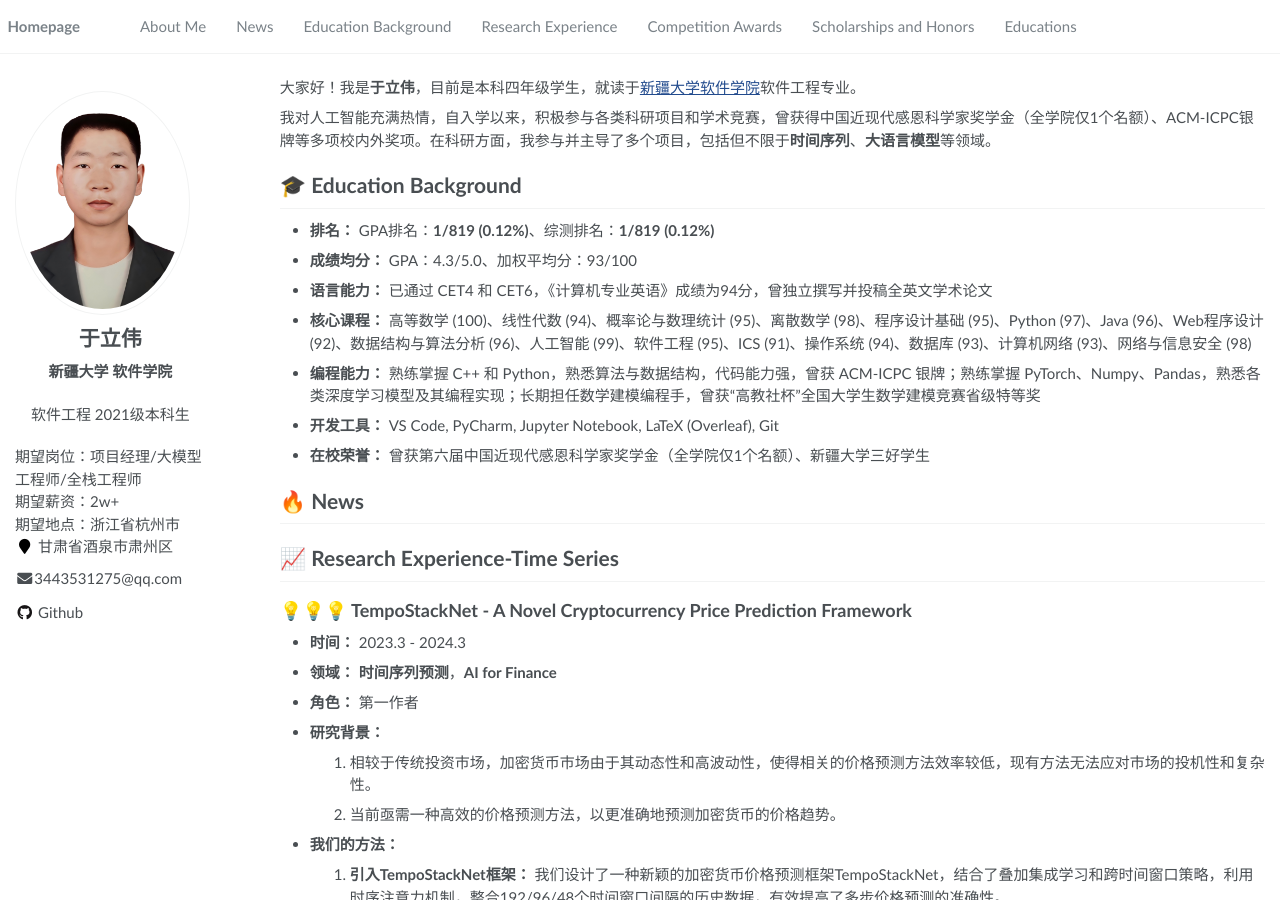
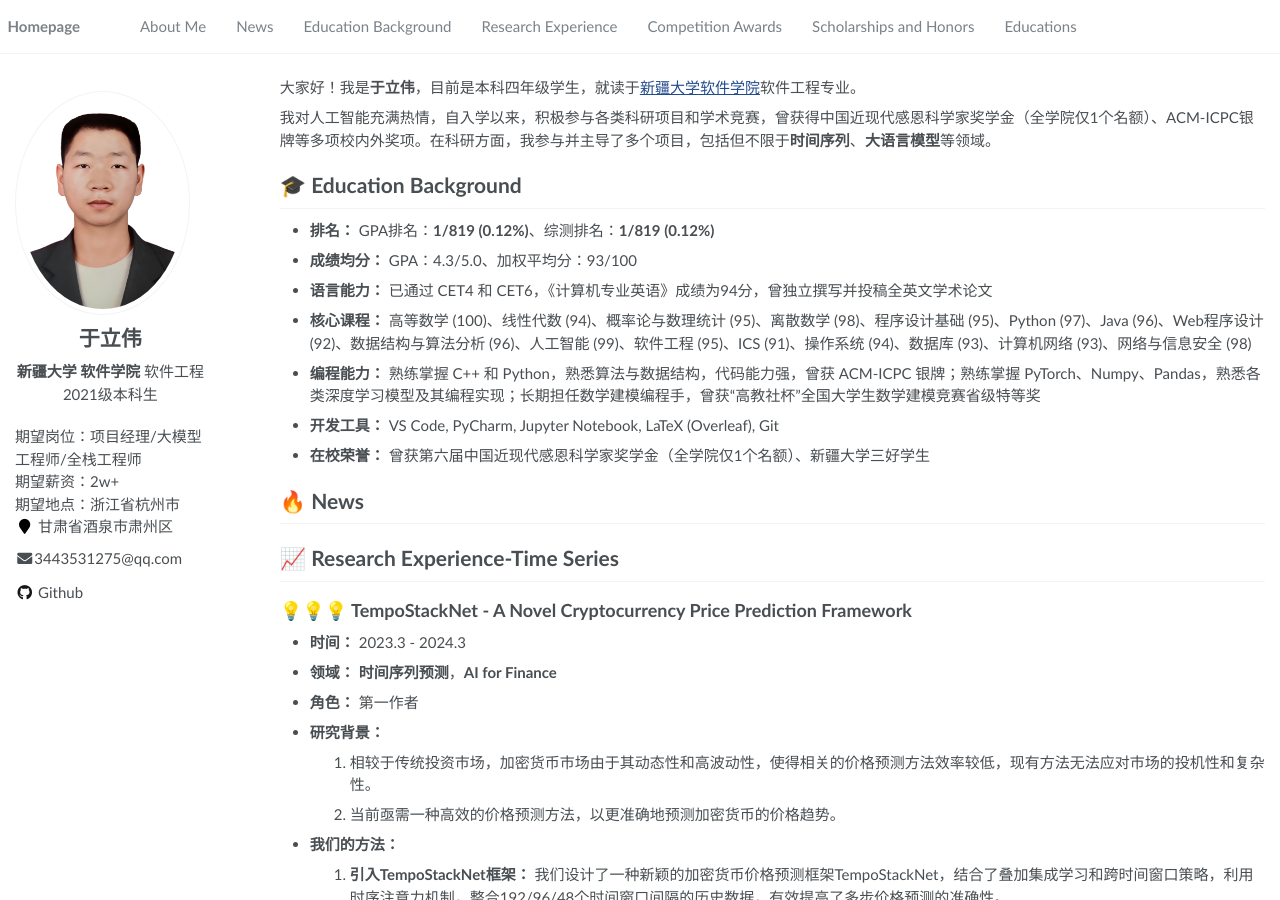
Before and after one commit to weiliyv/weiliyv.github.io, a Jekyll site: the page built from _pages/about.md, in a window 1280 px wide and 900 px high. Built offline with Jekyll 4.4.1, drawn with Linux system fonts in a browser that asks for light colours.

Commit message:
Update author-profile.html

```diff
--- a/_includes/author-profile.html
+++ b/_includes/author-profile.html
@@ -18,7 +18,7 @@
           <span>{{ author.college }}</span>
         {% endif %}
         {% if site.description %}
-            <p class="author__bio">{{ site.description }}</p>
+            <span style="font-weight: normal;">{{ site.description }}</span>
         {% endif %}
       </p>
     {% endif %}
```
